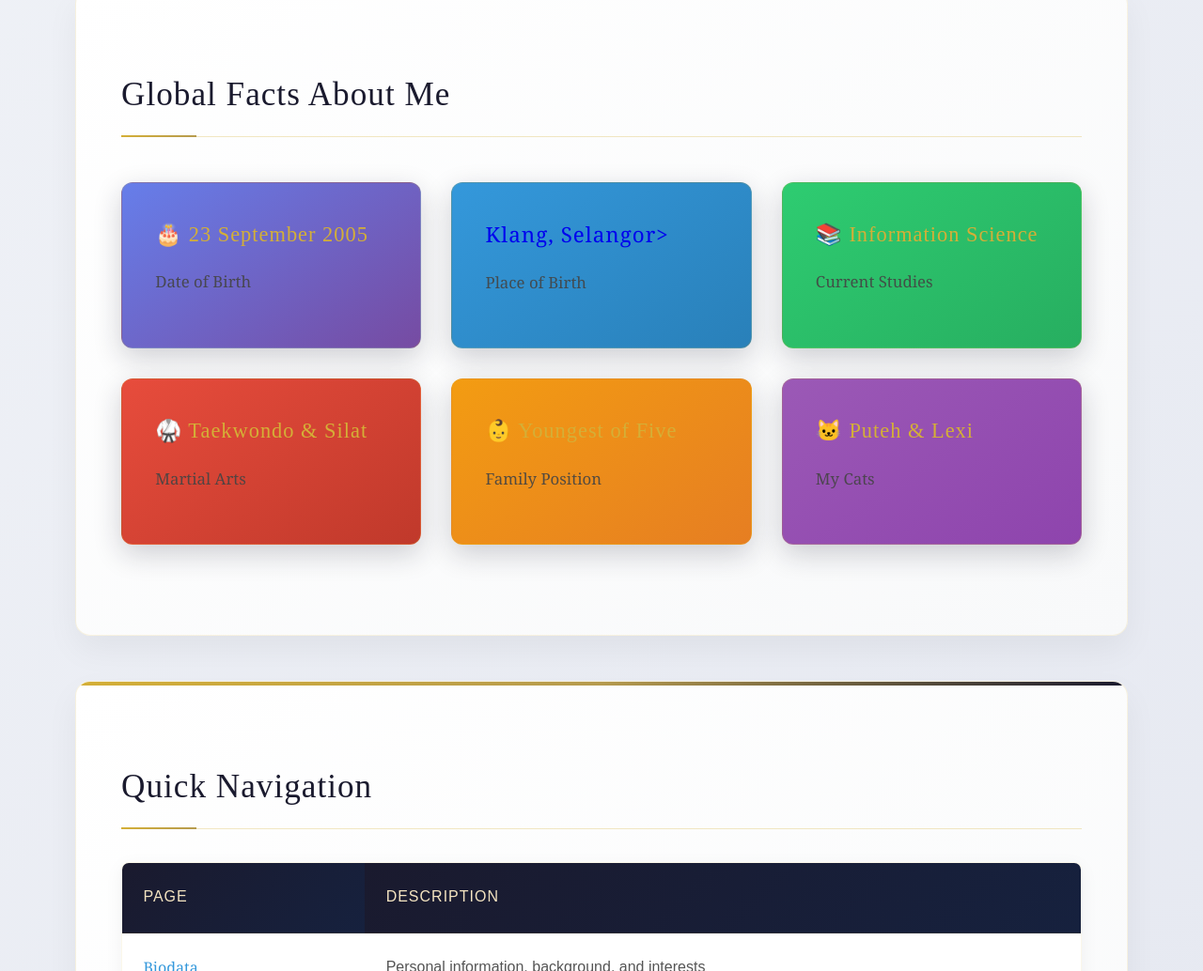
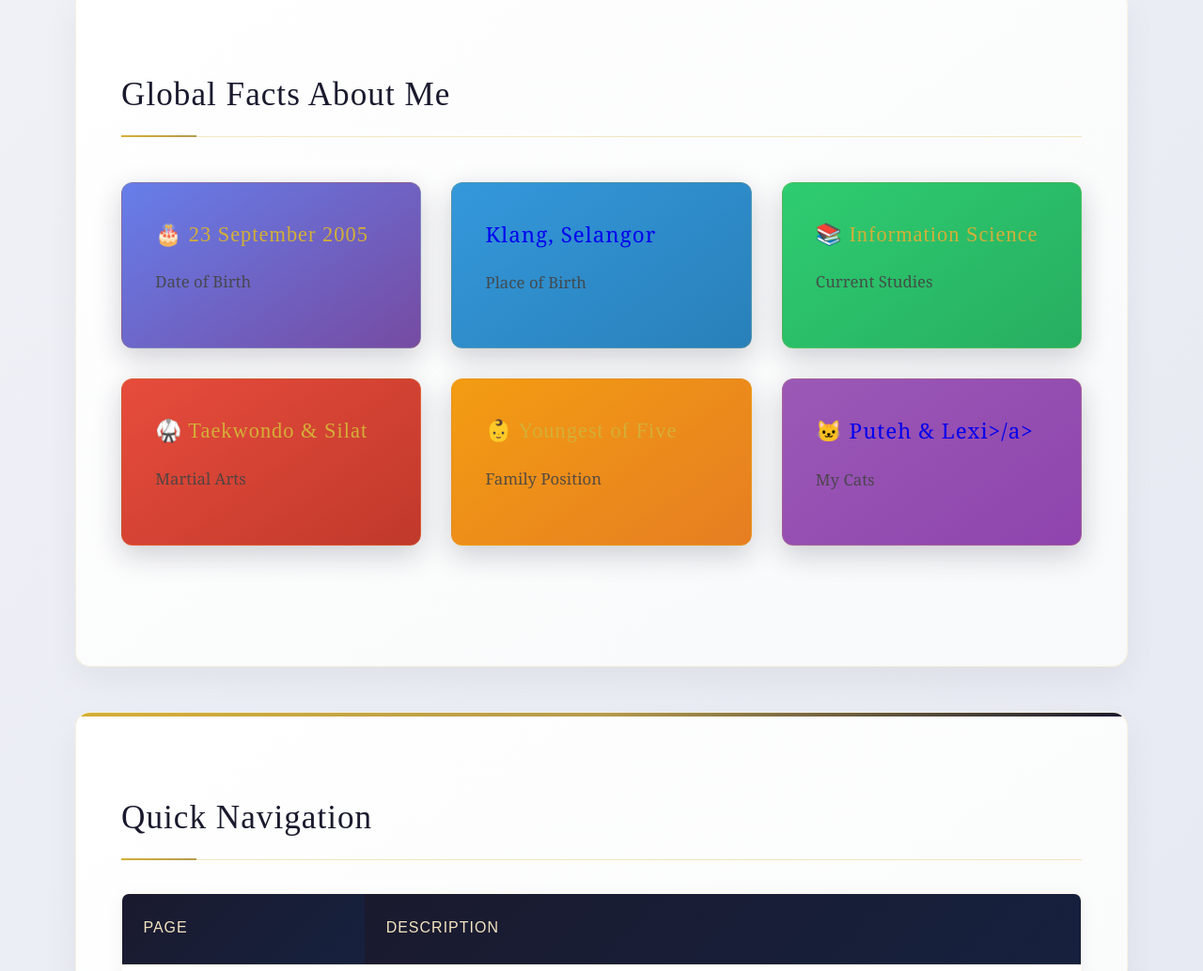
Before and after one commit to masyi05/mashi-s, a plain HTML site: page index.html in a window 1280 px wide. Shown: the part 2123-3157 px from the top of the page at 94% size. Drawn offline with Linux system fonts and the light colour scheme.

Commit message:
Update index.html

```diff
--- a/index.html
+++ b/index.html
@@ -88,7 +88,7 @@
 
 
                 <article class="fact-box" style="background: linear-gradient(145deg, #3498db, #2980b9);">
-                    <p class="fact-title"><a href="https://maps.app.goo.gl/Zn5L19j32XFqTF7L6" style="text-decoration: none;">Klang, Selangor></a></p>
+                    <p class="fact-title"><a href="https://maps.app.goo.gl/Zn5L19j32XFqTF7L6" style="text-decoration: none;">Klang, Selangor</a></p>
                     <p class="fact-content">Place of Birth</p>
                 </article>
 
@@ -107,9 +107,9 @@
                     <p class="fact-content">Family Position</p>
                 </article>
 
-                <a href="cats.html" style="text-decoration: none;">
+
                     <article class="fact-box" style="background: linear-gradient(145deg, #9b59b6, #8e44ad);">
-                        <p class="fact-title">🐱 Puteh & Lexi</p>
+                        <p class="fact-title"><a href="cats.html" style="text-decoration: none;">🐱 Puteh & Lexi>/a></p>
                         <p class="fact-content">My Cats</p>
                     </article>
                 </a>
@@ -159,4 +159,5 @@
 
     <script src="script.js"></script>
 </body>
+
 </html>
```
